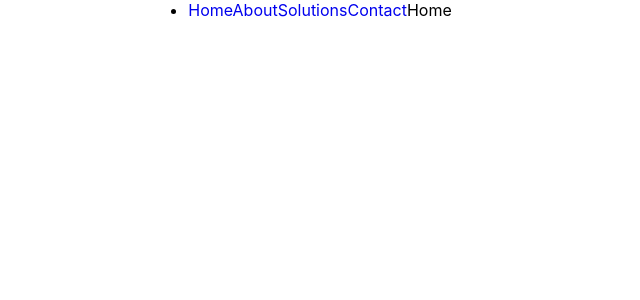
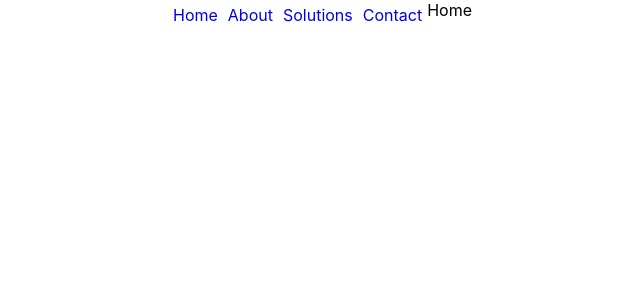
Before and after one commit to john-chang94/git-test, a React (Create React App) app: page / in a window 1280 px wide. Shown: the top 300 px of the page, without its empty margins (320-960 px from the left). Built offline with nearby package versions, Linux system fonts and the light colour scheme.

Commit message:
add card and update navbar

```diff
--- a/src/App.css
+++ b/src/App.css
@@ -8,6 +8,15 @@
   justify-content: center;
 }
 
-ul li a {
+ul {
+  display: flex;
+}
+
+ul li {
+  list-style-type: none;
+  margin: 5px;
+}
+
+ul li, ul li a {
   text-decoration: none;
 }
--- a/src/components/Navbar.js
+++ b/src/components/Navbar.js
@@ -6,8 +6,14 @@ const Navbar = () => {
         <ul>
             <li>
                 <Link to={"/"}>Home</Link>
+            </li>
+            <li>
                 <Link to={"/about"}>About</Link>
+            </li>
+            <li>
                 <Link to={"/solutions"}>Solutions</Link>
+            </li>
+            <li>
                 <Link to={"/contact"}>Contact</Link>
             </li>
         </ul>
```
Also changed, not shown: src/components/Card.js (added, +10 -0 lines).
